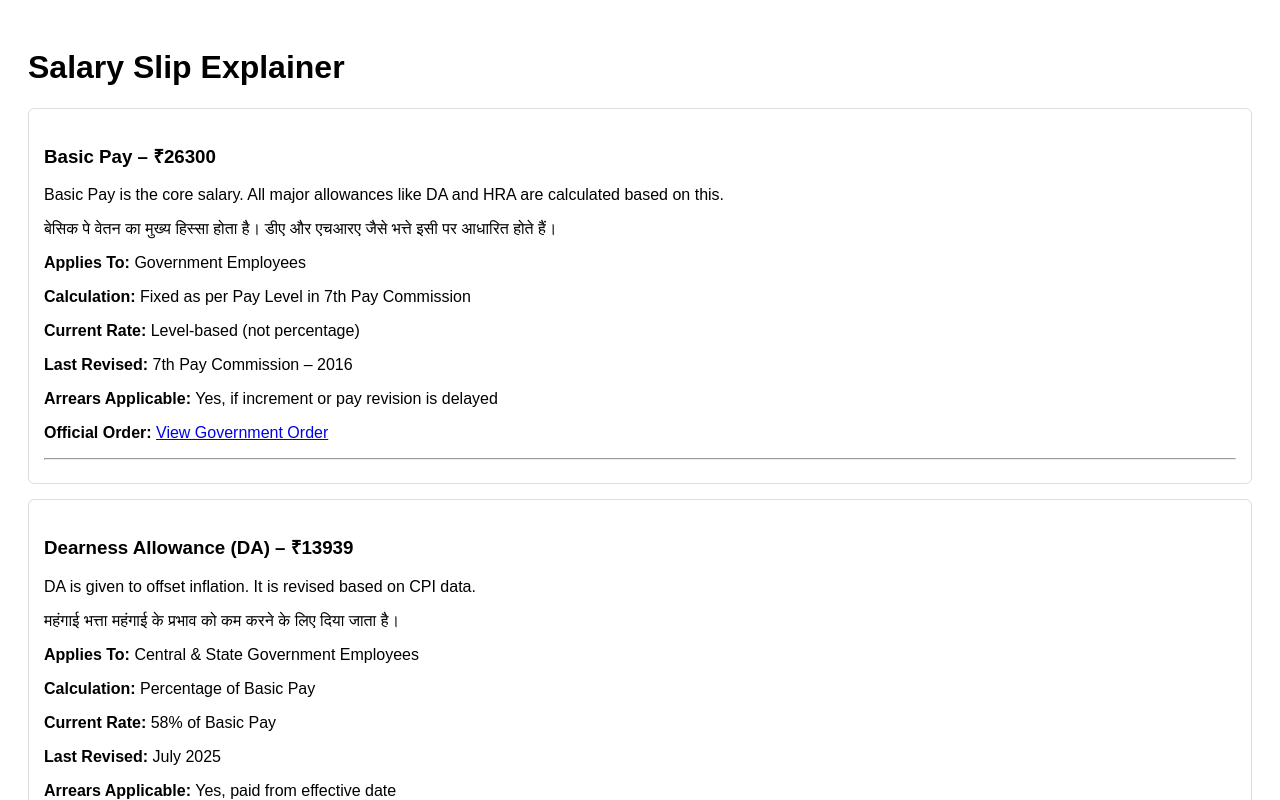
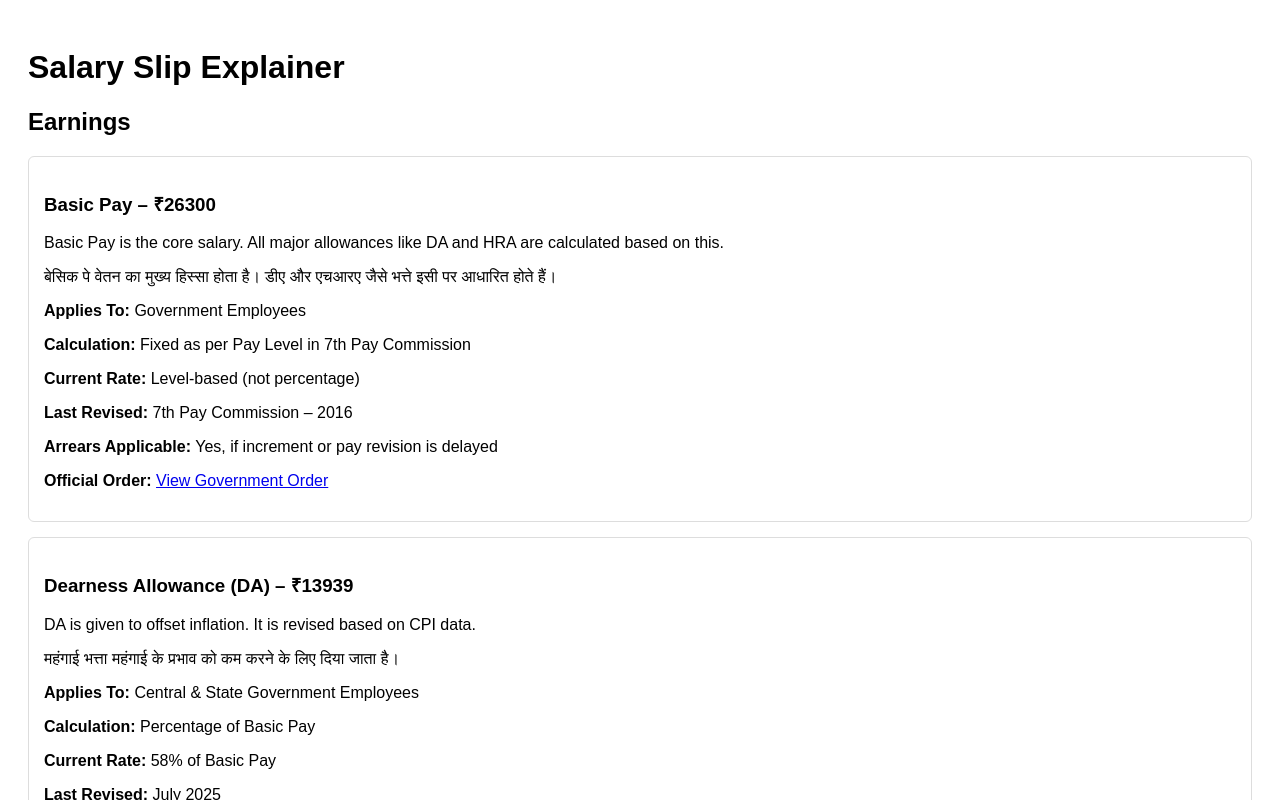
Before and after one commit to salarysamjho/salary-slip-explainer-v1, a Next.js app: page / in a window 1280 px wide. Shown: the top 800 px of the page. Built offline with nearby package versions, Linux system fonts and the light colour scheme.

Commit message:
Update page.tsx

```diff
--- a/app/page.tsx
+++ b/app/page.tsx
@@ -109,14 +109,15 @@ export default function Home() {
     <div style={{ padding: "20px", fontFamily: "Arial" }}>
       <h1>Salary Slip Explainer</h1>
 
-      {earnings.map((item, index) => (
+     <h2>Earnings</h2>
+{earnings.map((item, index) => (
   <div
     key={index}
     style={{
       border: "1px solid #ddd",
       padding: "15px",
       marginBottom: "15px",
-      borderRadius: "6px"
+      borderRadius: "6px",
     }}
   >
     <h3>
@@ -138,8 +139,6 @@ export default function Home() {
         View Government Order
       </a>
     </p>
-
-    <hr />
   </div>
 ))}
 
```
